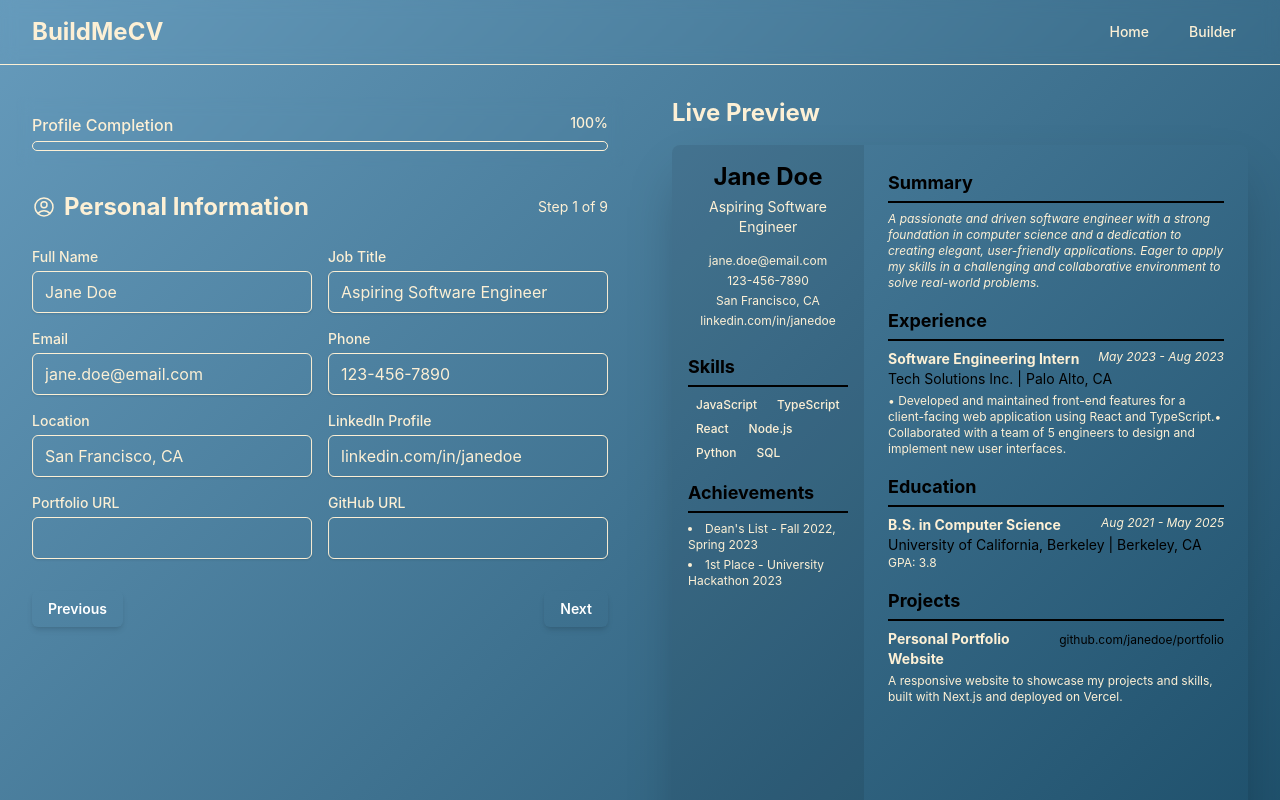
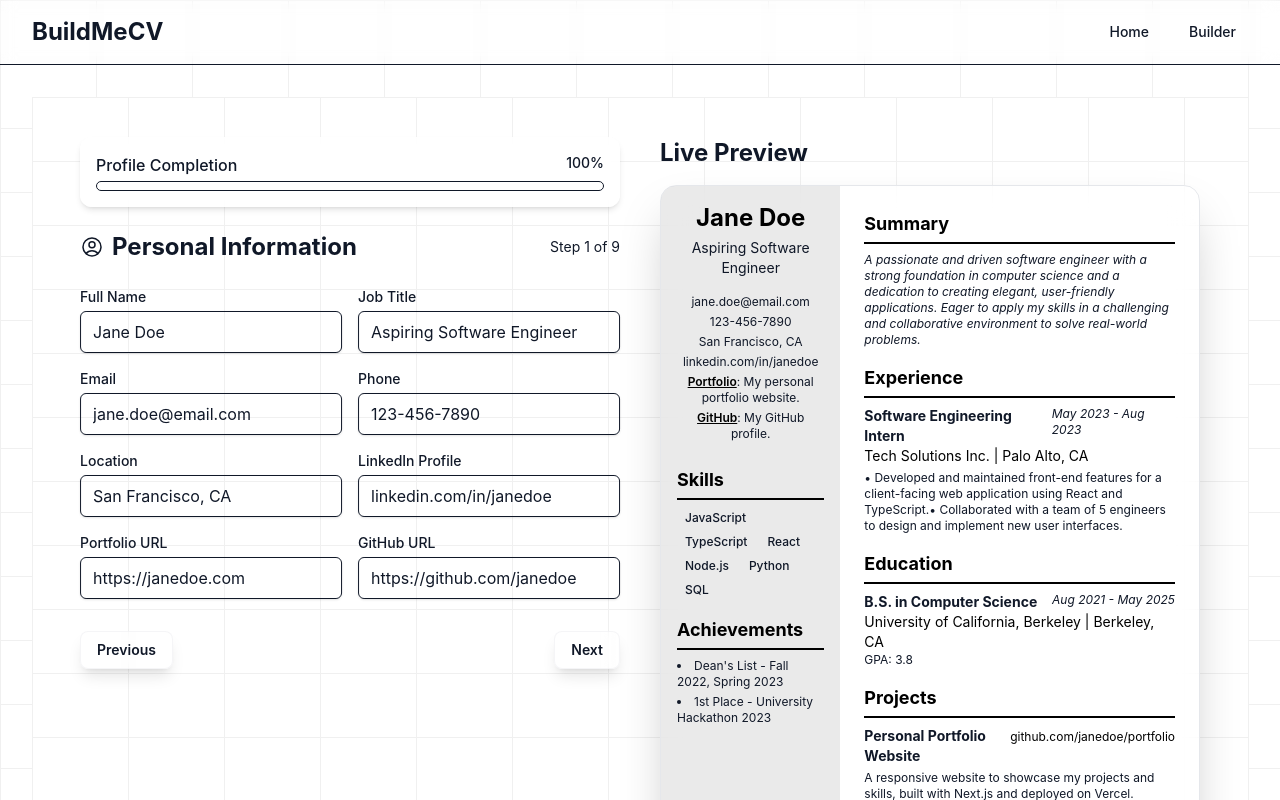
Before and after one commit to prateekraiger/buildmeCV, a React (Vite) app: page /builder in a window 1280 px wide. Shown: the top 800 px of the page. Built offline with nearby package versions, Linux system fonts and the light colour scheme; a web font is replaced by a local one; what @react-pdf/renderer would draw is missing.

Commit message:
updated form preview

```diff
--- a/src/components/Layout.tsx
+++ b/src/components/Layout.tsx
@@ -71,11 +71,11 @@ const Header: React.FC = () => {
         {/* Mobile Navigation */}
         <AnimatePresence>
           {isMobileMenuOpen && (
+            <div className="md:hidden border-t border-secondary/20">
               <motion.div
                 initial={{ opacity: 0, height: 0 }}
                 animate={{ opacity: 1, height: "auto" }}
                 exit={{ opacity: 0, height: 0 }}
-              className="md:hidden border-t border-secondary/20"
               >
                 <div className="px-2 pt-2 pb-3 space-y-1">
                   <NavLink
@@ -102,6 +102,7 @@ const Header: React.FC = () => {
                   </NavLink>
                 </div>
               </motion.div>
+            </div>
           )}
         </AnimatePresence>
       </nav>
@@ -121,7 +122,9 @@ export const Layout: React.FC<{ children: React.ReactNode }> = ({
   children,
 }) => {
   return (
-    <div className="min-h-screen flex flex-col bg-primary">
+    <div className="min-h-screen flex flex-col relative text-gray-900">
+      {/* Grid background for the whole site */}
+      <div className="absolute inset-0 -z-10 h-full w-full bg-white bg-[linear-gradient(to_right,#f0f0f0_1px,transparent_1px),linear-gradient(to_bottom,#f0f0f0_1px,transparent_1px)] bg-[size:6rem_4rem]" />
       <Header />
       <main className="flex-grow container mx-auto p-4 sm:p-6 lg:p-8">
         {children}
--- a/src/components/UI.tsx
+++ b/src/components/UI.tsx
@@ -58,21 +58,22 @@ export const Button: React.FC<ButtonProps> = ({
   ...props
 }) => {
   const baseClasses =
-    "px-4 py-2 rounded-md font-semibold text-sm shadow-md focus:outline-none focus:ring-2 focus:ring-offset-2 focus:ring-offset-primary transition-colors duration-150 ease-in-out inline-flex items-center justify-center gap-2";
+    "px-4 py-2 rounded-lg font-semibold text-sm shadow-lg focus:outline-none focus:ring-2 focus:ring-offset-2 focus:ring-offset-primary transition-colors duration-150 ease-in-out inline-flex items-center justify-center gap-2 backdrop-blur bg-white/30 border border-gray-200/40";
 
   const variantClasses = {
-    primary: "bg-accent text-white hover:bg-accent-dark focus:ring-accent",
+    primary: "text-gray-900 bg-accent/80 hover:bg-accent focus:ring-accent",
     secondary:
-      "bg-primary border border-secondary/50 text-secondary hover:bg-secondary/20 hover:text-text-light focus:ring-accent",
-    danger:
-      "bg-accent-dark text-text-light hover:bg-opacity-80 focus:ring-accent",
+      "text-gray-900 bg-white/40 border border-secondary/50 hover:bg-secondary/10 focus:ring-accent",
+    danger: "text-white bg-red-600/80 hover:bg-red-700 focus:ring-red-600",
   };
 
   return (
     <motion.button
       whileHover={{ scale: 1.05 }}
       whileTap={{ scale: 0.95 }}
-      className={`${baseClasses} ${variantClasses[variant]}`}
+      className={`${baseClasses} ${variantClasses[variant]} ${
+        props.className || ""
+      }`}
       {...props}
     >
       {children}
@@ -109,12 +110,18 @@ export const Progress: React.FC<ProgressProps> = ({ value }) => {
         </span>
       </div>
       <div className="w-full bg-primary rounded-full h-2.5 border border-secondary/20 overflow-hidden">
-        <motion.div
-          initial={{ width: 0 }}
-          animate={{ width: `${safeValue}%` }}
-          transition={{ duration: 0.8, ease: "easeOut" }}
-          className="bg-gradient-to-r from-accent to-accent-dark h-2.5 rounded-full"
-        />
+        <div className="bg-gradient-to-r from-accent to-accent-dark h-2.5 rounded-full">
+          <motion.div
+            initial={{ width: 0 }}
+            animate={{ width: `${safeValue}%` }}
+            transition={{ duration: 0.8, ease: "easeOut" }}
+            style={{
+              height: "100%",
+              background: "inherit",
+              borderRadius: "inherit",
+            }}
+          />
+        </div>
       </div>
     </div>
   );
--- a/src/components/builder/preview/LivePreview.tsx
+++ b/src/components/builder/preview/LivePreview.tsx
@@ -1,18 +1,19 @@
-import React from 'react';
-import useResumeStore from '../../../store/resumeStore';
-import { ModernPreview } from './templates/ModernPreview';
-import { ClassicPreview } from './templates/ClassicPreview';
+import React from "react";
+import useResumeStore from "../../../store/resumeStore";
+import { ModernPreview } from "./templates/ModernPreview";
+import { ClassicPreview } from "./templates/ClassicPreview";
 
 export const LivePreview: React.FC = () => {
   const { resume } = useResumeStore();
   const { template, accentColor } = resume;
 
-    const PreviewComponent = template === 'classic' ? ClassicPreview : ModernPreview;
+  const PreviewComponent =
+    template === "classic" ? ClassicPreview : ModernPreview;
 
   return (
     <div
-            className="w-full aspect-[8.5/11] bg-background-light shadow-2xl rounded-lg overflow-y-auto text-sm text-primary transition-all duration-300"
-            style={{'--accent-color': accentColor} as React.CSSProperties}
+      className="w-full aspect-[8.5/11] bg-white/60 backdrop-blur-lg shadow-2xl rounded-2xl overflow-y-auto text-sm text-gray-900 transition-all duration-300 border border-gray-200"
+      style={{ "--accent-color": accentColor } as React.CSSProperties}
     >
       <PreviewComponent resume={resume} />
     </div>
--- a/src/components/builder/preview/templates/ModernPreview.tsx
+++ b/src/components/builder/preview/templates/ModernPreview.tsx
@@ -172,7 +172,8 @@ export const ModernPreview: React.FC<{ resume: ResumeData }> = ({ resume }) => {
                 href={personal.portfolioSection.url}
                 target="_blank"
                 rel="noopener noreferrer"
-                className="underline text-blue-600"
+                className="underline font-semibold"
+                style={{ color: accentColor }}
               >
                 Portfolio
               </a>
@@ -187,7 +188,8 @@ export const ModernPreview: React.FC<{ resume: ResumeData }> = ({ resume }) => {
                 href={personal.githubSection.url}
                 target="_blank"
                 rel="noopener noreferrer"
-                className="underline text-blue-600"
+                className="underline font-semibold"
+                style={{ color: accentColor }}
               >
                 GitHub
               </a>
--- a/src/index.css
+++ b/src/index.css
@@ -213,13 +213,13 @@
 
 /* Selection styles */
 ::selection {
-    background-color: var(--color-accent, #c1121f);
-    color: white;
+    background-color: #14b8a6;
+    color: #fff;
 }
 
 ::-moz-selection {
-    background-color: var(--color-accent, #c1121f);
-    color: white;
+    background-color: #14b8a6;
+    color: #fff;
 }
 
 /* Custom properties for dynamic theming */
--- a/src/pages/BuilderPage.tsx
+++ b/src/pages/BuilderPage.tsx
@@ -139,27 +139,30 @@ const BuilderPage: React.FC = () => {
       variants={pageVariants}
       transition={pageTransition}
     >
-      <div className="grid grid-cols-1 lg:grid-cols-2 gap-8">
+      <div className="relative min-h-screen w-full text-gray-900">
+        {/* Background grid */}
+        <div className="absolute inset-0 -z-10 h-full w-full bg-white bg-[linear-gradient(to_right,#f0f0f0_1px,transparent_1px),linear-gradient(to_bottom,#f0f0f0_1px,transparent_1px)] bg-[size:6rem_4rem]" />
+        {/* Main layout */}
+        <div className="container mx-auto py-10 px-2 sm:px-6 lg:px-12 flex flex-col lg:flex-row gap-10">
           {/* Left: Form */}
-        <div className="lg:pr-4">
-          <div className="sticky top-20 z-10 bg-primary/80 backdrop-blur-sm p-4 rounded-lg -mx-4">
+          <div className="flex-1 max-w-xl">
+            <div className="sticky top-20 z-10 bg-white/80 backdrop-blur-sm p-4 rounded-xl shadow-md">
               <Progress value={completion} />
             </div>
             <div className="mt-6">
               <MultiStepForm steps={steps} onFinish={handleFinish} />
             </div>
           </div>
-
           {/* Right: Preview */}
-        <div className="lg:pl-4">
-          <div className="sticky top-20">
+          <div className="flex-1 flex flex-col items-center">
+            <div className="sticky top-20 w-full">
               <div className="flex justify-between items-center mb-4">
-              <h2 className="text-2xl font-bold text-text-light">
+                <h2 className="text-2xl font-bold text-gray-900">
                   Live Preview
                 </h2>
-              {/* DownloadButton is now inside SummaryDisplay */}
               </div>
               <LivePreview />
+            </div>
           </div>
         </div>
       </div>
--- a/src/store/resumeStore.ts
+++ b/src/store/resumeStore.ts
@@ -28,6 +28,16 @@ const initialResumeState: ResumeData = {
     location: "San Francisco, CA",
     linkedin: "linkedin.com/in/janedoe",
     portfolio: "github.com/janedoe",
+    github: "github.com/janedoe",
+    website: "janedoe.com",
+    portfolioSection: {
+      url: "https://janedoe.com",
+      description: "My personal portfolio website.",
+    },
+    githubSection: {
+      url: "https://github.com/janedoe",
+      description: "My GitHub profile.",
+    },
   },
   summary:
     "A passionate and driven software engineer with a strong foundation in computer science and a dedication to creating elegant, user-friendly applications. Eager to apply my skills in a challenging and collaborative environment to solve real-world problems.",
```
Also changed, not shown: src/components/builder/SummaryDisplay.tsx (+29 -17 lines). Lines whose indentation alone changed are shown as unchanged.
